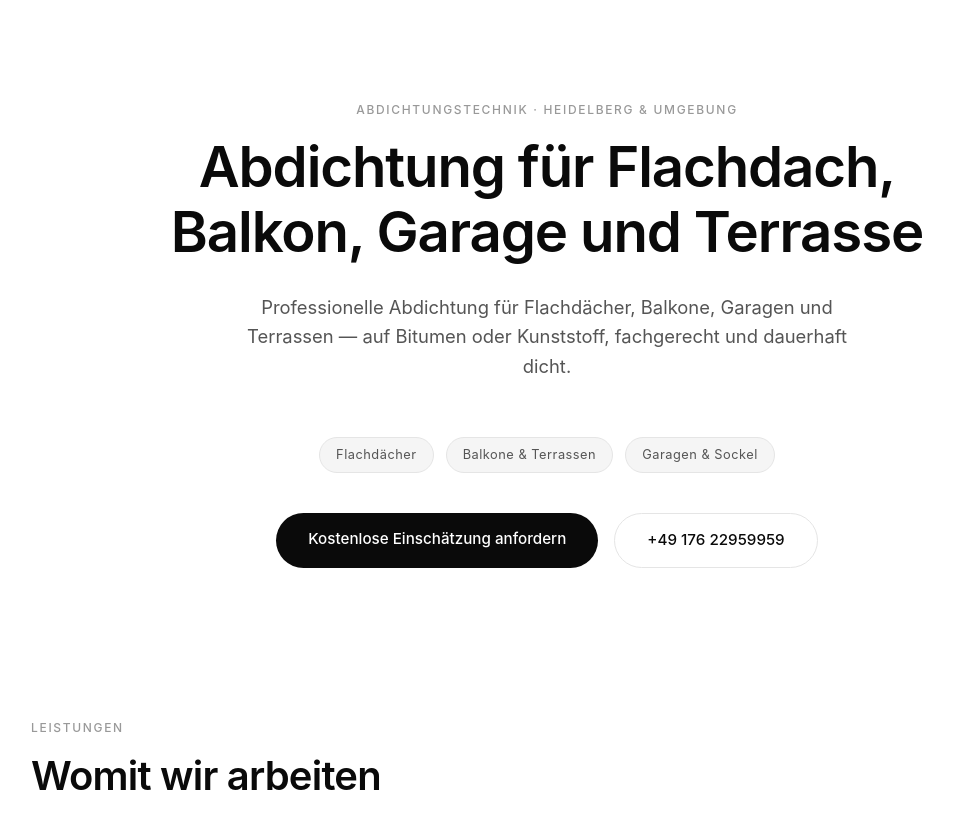
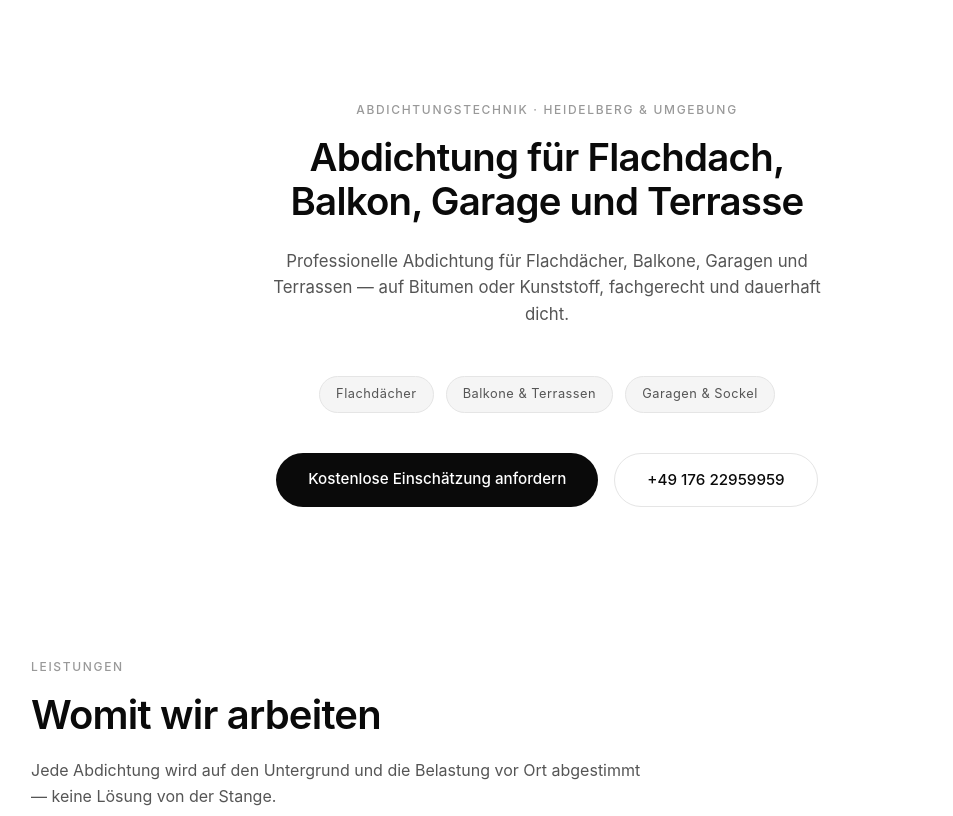
Before and after one commit to FuYildiz/hd-abdichtungstechnik-website, a website: page public/index.html in a window 1280 px wide. Shown: the part 820-1636 px from the top of the page, without its empty margins (93-1046 px from the left). Drawn offline with Linux system fonts and the light colour scheme; a web font is replaced by a local one.

Commit message:
Hero-Schrift wieder auf ein stimmiges Maß zurückgenommen

```diff
--- a/public/styles.css
+++ b/public/styles.css
@@ -403,14 +403,14 @@ main,
 }
 
 .hero-copy h1 {
-  font-size: clamp(2rem, 4.4vw, 3.75rem);
+  font-size: clamp(1.85rem, 3vw, 2.75rem);
   max-width: 22ch;
 }
 
 .hero-copy .lead {
-  max-width: 640px;
-  margin-top: 1.75rem;
-  font-size: 1.15rem;
+  max-width: 560px;
+  margin-top: 1.5rem;
+  font-size: 1.05rem;
   color: var(--gray-600);
 }
 
@@ -419,7 +419,7 @@ main,
   flex-wrap: wrap;
   justify-content: center;
   gap: 12px;
-  margin-top: 3.5rem;
+  margin-top: 3rem;
 }
 
 .hero-meta span {
```
